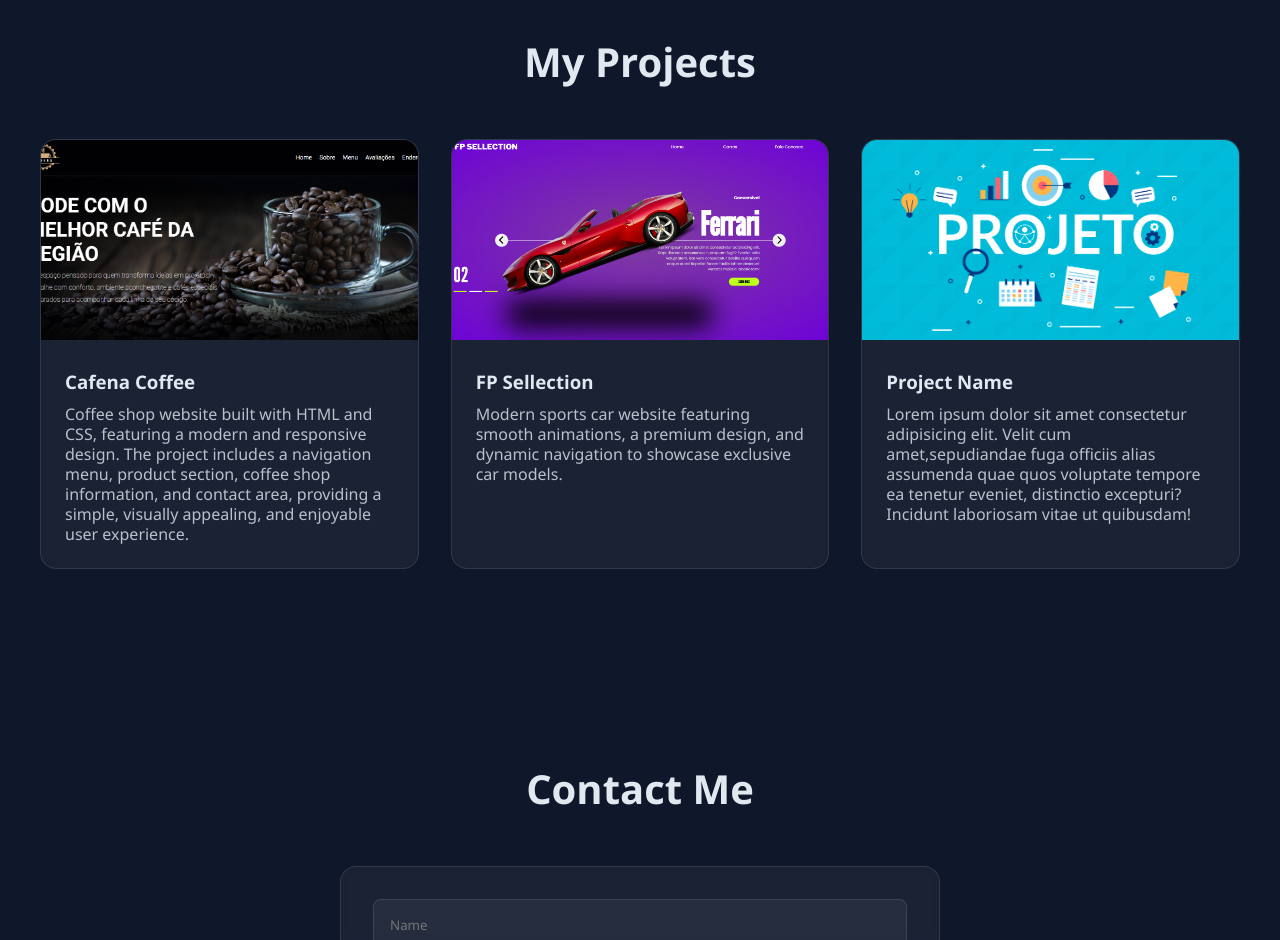
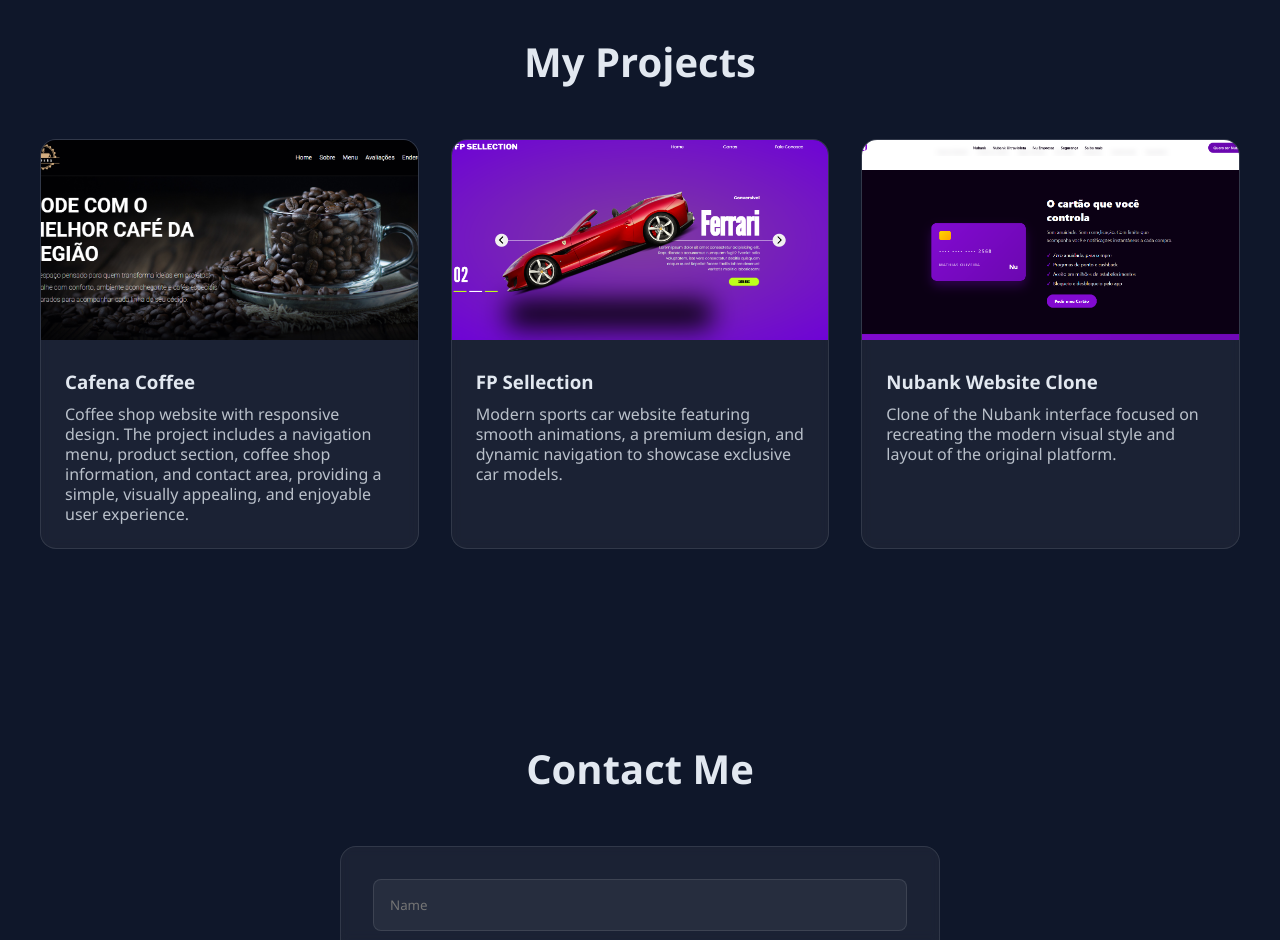
Before and after one commit to gabrielolivete/portfolio-main, a plain HTML site: page index.html in a window 1280 px wide. Shown: the part 1340-2280 px from the top of the page. Drawn offline with Linux system fonts and the light colour scheme.

Commit message:
Update projects

```diff
--- a/index.html
+++ b/index.html
@@ -44,7 +44,7 @@
                 <img src="./img/coffee-shop.PNG" alt="project coffee shop" class="projects-img">
                 <div class="box-card">
                     <h3 class="projects-info">Cafena Coffee</h3>
-                    <p class="projects-text">Coffee shop website built with HTML and CSS, featuring a modern and responsive design. The project includes a navigation menu, product section, coffee shop information, and contact area, providing a simple, visually appealing, and enjoyable user experience.</p>
+                    <p class="projects-text">Coffee shop website with responsive design. The project includes a navigation menu, product section, coffee shop information, and contact area, providing a simple, visually appealing, and enjoyable user experience.</p>
                 </div>
             </a>
             <a href="https://gabrielolivete.github.io/car-demo-pjt/" target="_blank" class="projects-card">
@@ -54,14 +54,11 @@
                     <p class="projects-text">Modern sports car website featuring smooth animations, a premium design, and dynamic navigation to showcase exclusive car models.</p>
                 </div>
             </a>
-            <a href="#" target="_blank" class="projects-card">
-                <img src="./img/project.png" alt="project photo" class="projects-img">
+            <a href="https://gabrielolivete.github.io/clone_nubank/" target="_blank" class="projects-card">
+                <img src="./img/clone-nubank.png" alt="project photo" class="projects-img">
                 <div class="box-card">
-                    <h3 class="projects-info">Project Name</h3>
-                    <p class="projects-text">Lorem ipsum dolor sit amet consectetur adipisicing elit. Velit cum
-                        amet,sepudiandae fuga officiis alias assumenda quae quos voluptate tempore ea tenetur eveniet,
-                        distinctio
-                        excepturi? Incidunt laboriosam vitae ut quibusdam!</p>
+                    <h3 class="projects-info">Nubank Website Clone</h3>
+                    <p class="projects-text">Clone of the Nubank interface focused on recreating the modern visual style and layout of the original platform.</p>
                 </div>
             </a>
         </div>
```
Also changed, not shown: img/clone-nubank.png (added).
